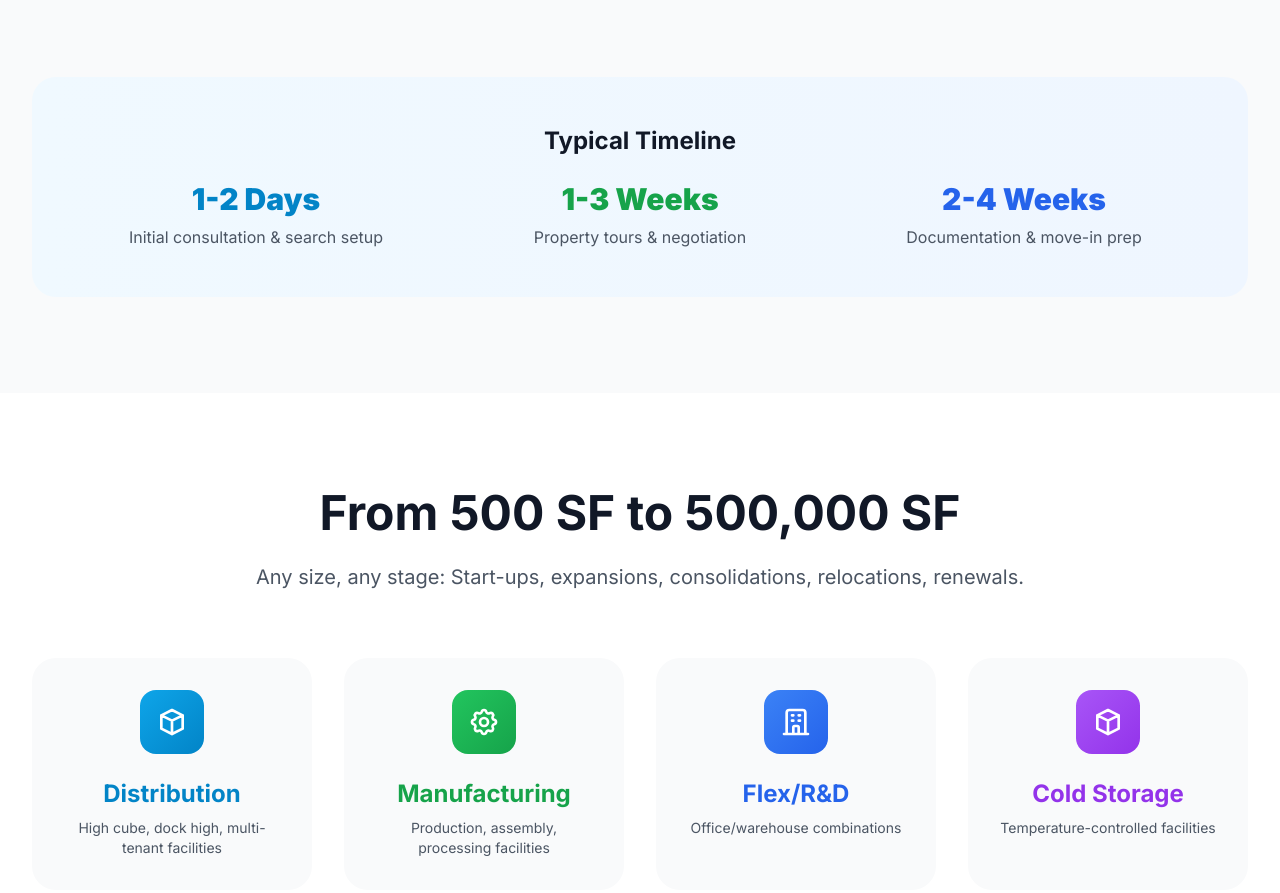
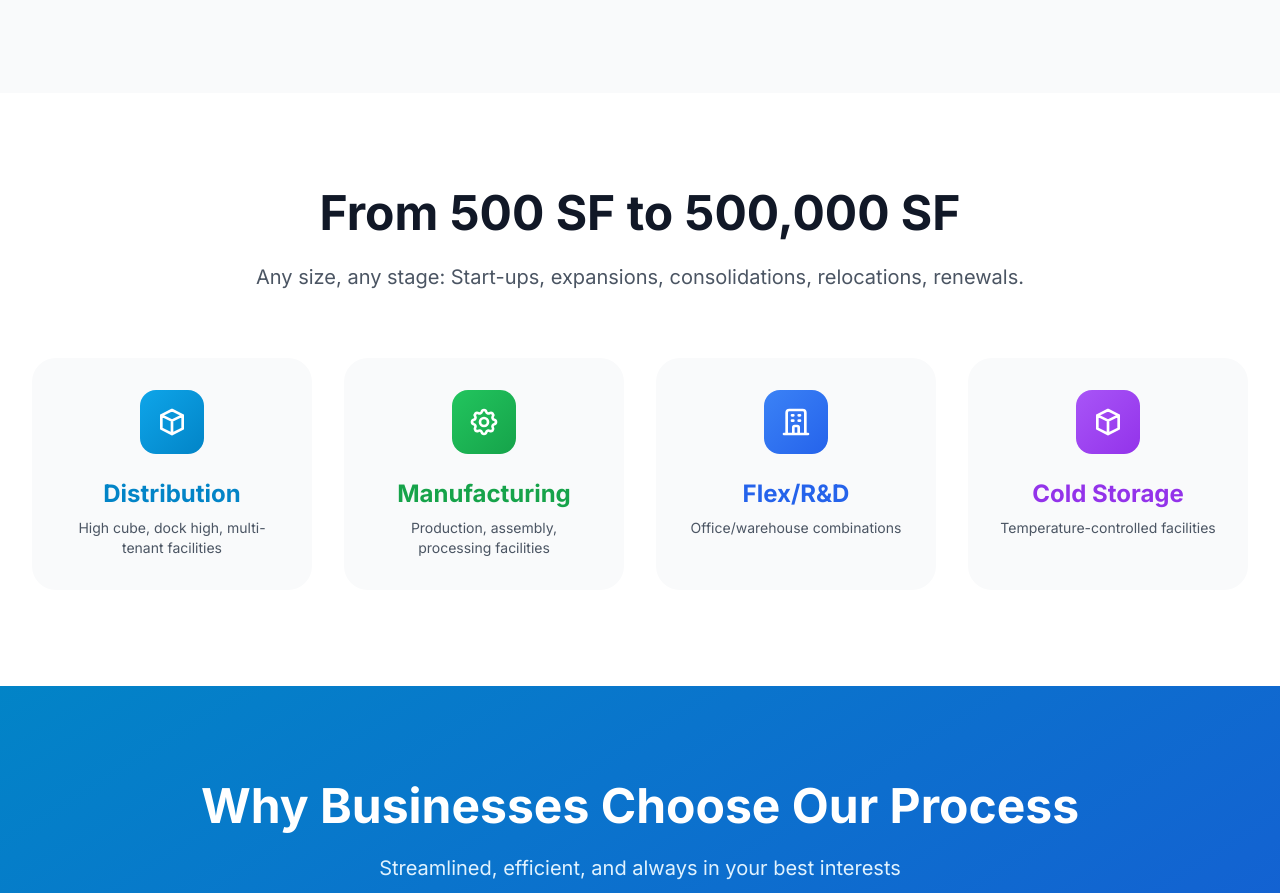
Before and after one commit to alecrj/warehouse, an Astro site: page /services in a window 1280 px wide. Shown: the part 1582-2475 px from the top of the page. Built offline with nearby package versions, Linux system fonts and the light colour scheme; Astro itself is replaced by a stand-in of ours.

Commit message:
updated service page

```diff
--- a/src/pages/services.astro
+++ b/src/pages/services.astro
@@ -1,5 +1,5 @@
 ---
-// Updated services page with streamlined 3-step process and glassmorphism cards
+// Updated services page with streamlined 3-step process and glassmorphism cards (timeline section removed)
 import BaseLayout from '../layouts/BaseLayout.astro';
 import Navigation from '../components/Navigation.astro';
 import Footer from '../components/Footer.astro';
@@ -26,7 +26,7 @@ import Footer from '../components/Footer.astro';
           <h1 class="text-4xl sm:text-5xl lg:text-6xl font-black text-white leading-tight tracking-tight mb-6 animate-on-scroll">
             END-TO-END TENANT
             <span class="block bg-gradient-to-r from-primary-400 to-blue-400 bg-clip-text text-transparent">
-              CONCIERGE
+              REPRESENTATION
             </span>
           </h1>
           <p class="text-lg lg:text-xl text-gray-300 max-w-4xl mx-auto leading-relaxed mb-2 animate-on-scroll">
@@ -181,27 +181,6 @@ import Footer from '../components/Footer.astro';
             </div>
           </div>
         </div>
-
-        <!-- Process Timeline -->
-        <div class="mt-20 animate-on-scroll">
-          <div class="bg-gradient-to-r from-primary-50 to-blue-50 rounded-3xl p-8 md:p-12">
-            <h3 class="text-2xl font-bold text-gray-900 mb-6 text-center">Typical Timeline</h3>
-            <div class="grid md:grid-cols-3 gap-8 text-center">
-              <div>
-                <div class="text-3xl font-black text-primary-600 mb-2">1-2 Days</div>
-                <div class="text-gray-600">Initial consultation & search setup</div>
-              </div>
-              <div>
-                <div class="text-3xl font-black text-green-600 mb-2">1-3 Weeks</div>
-                <div class="text-gray-600">Property tours & negotiation</div>
-              </div>
-              <div>
-                <div class="text-3xl font-black text-blue-600 mb-2">2-4 Weeks</div>
-                <div class="text-gray-600">Documentation & move-in prep</div>
-              </div>
-            </div>
-          </div>
-        </div>
       </div>
     </section>
 
```
